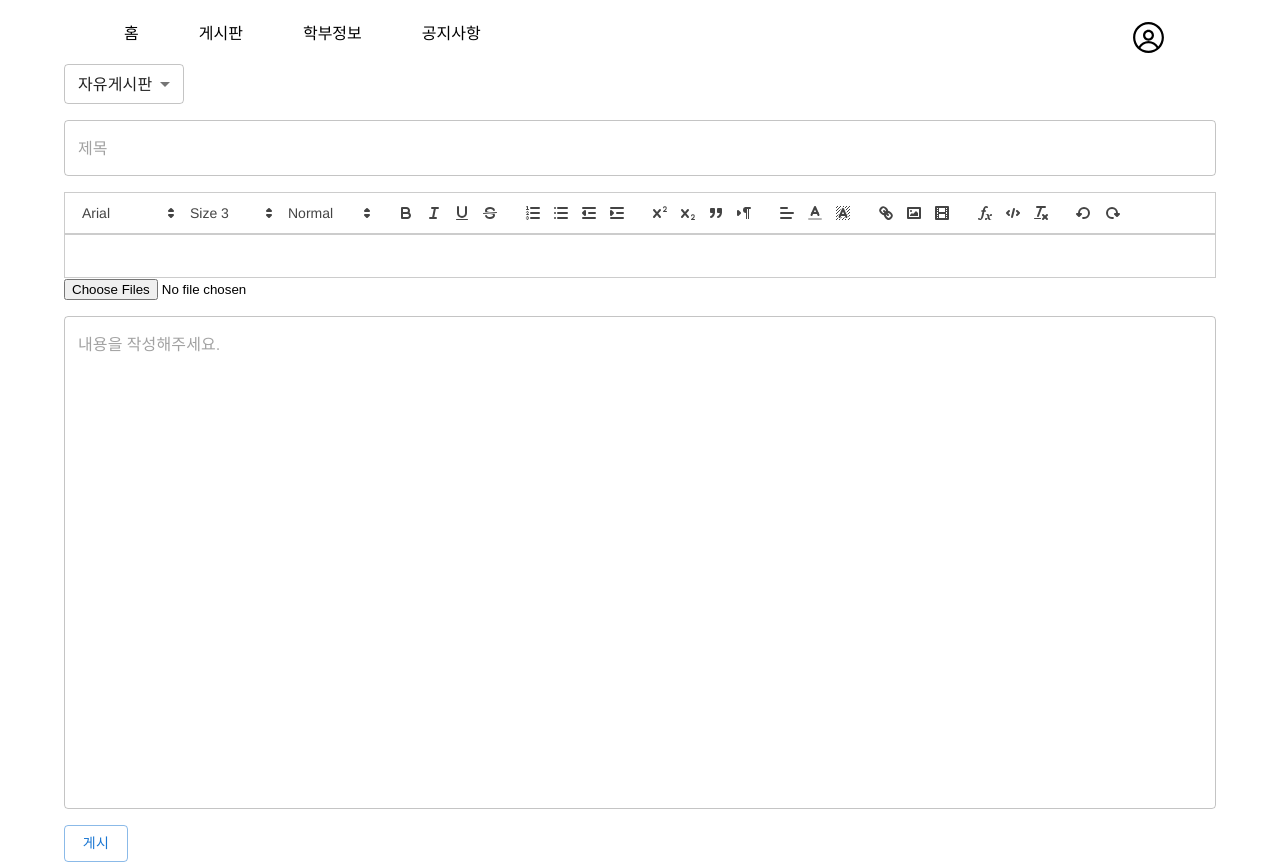
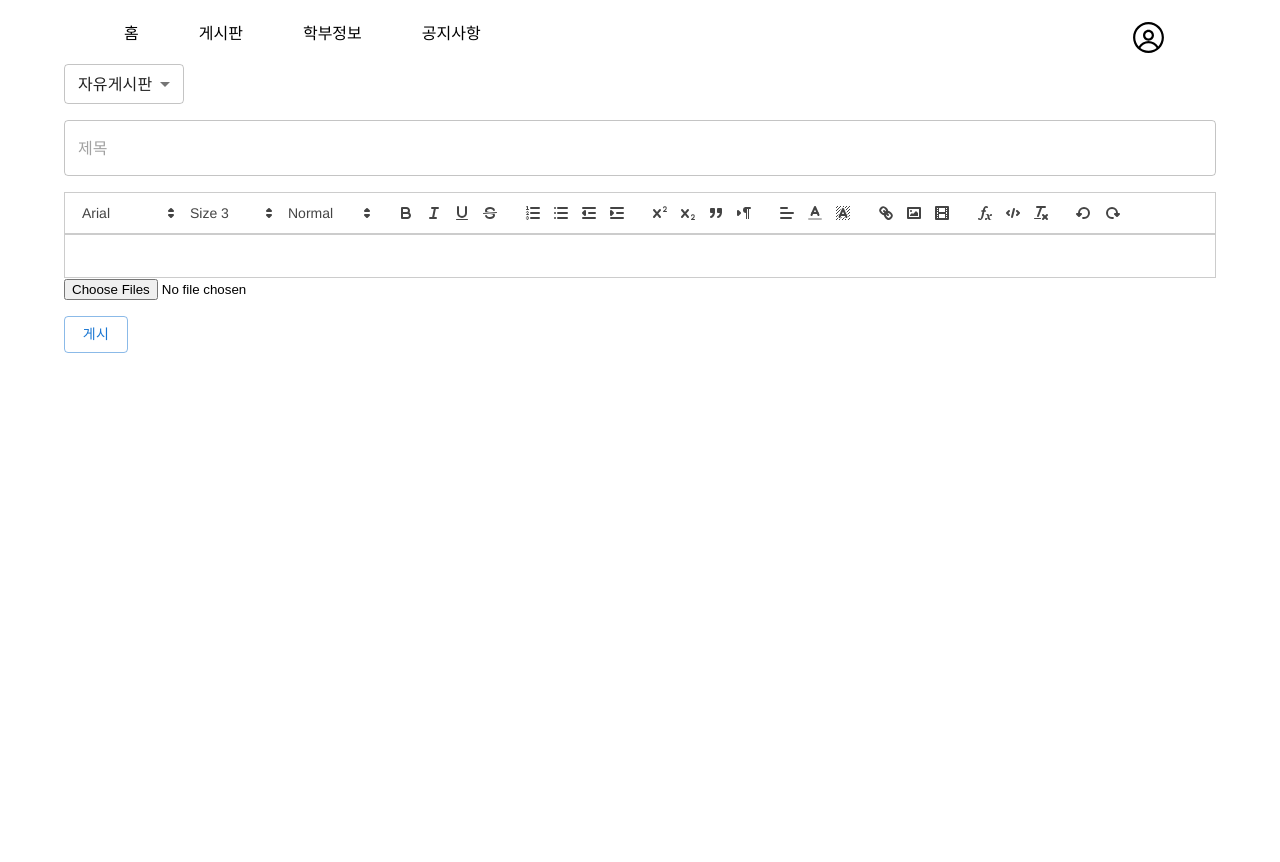
Before and after one commit to htkwon/Capstone-Design, a React (Create React App) app in the folder src/main/frontend/: page /post in a window 1280 px wide. After the commit the page ends 800 px from the top, so only its background shows below. Built offline with nearby package versions, Linux system fonts and the light colour scheme.

Commit message:
FIX: #13 - 프론트 코드 수정

```diff
--- a/src/main/frontend/src/components/pages/BoardWritePage.tsx
+++ b/src/main/frontend/src/components/pages/BoardWritePage.tsx
@@ -52,8 +52,8 @@ const BoardWrite = () => {
 
     const request_qna = {
       title: title,
-      content: content,
-      // point: //포인트 설정
+      content: content
+      // point
       // language
     };
 
@@ -161,18 +161,7 @@ const BoardWrite = () => {
               <input type="file" multiple onChange={onSaveFiles}/>
             </div>
           </Grid>
-          <Grid item>
-            <TextField
-              className="board context"
-              id="board_content"
-              value={content}
-              onChange={(e) => setContent(e.target.value)}
-              multiline
-              rows={20}
-              placeholder={"내용을 작성해주세요."}
-              fullWidth
-            ></TextField>
-          </Grid>
+
           {SelectPoint}
           <Grid item>
             <Button
```
